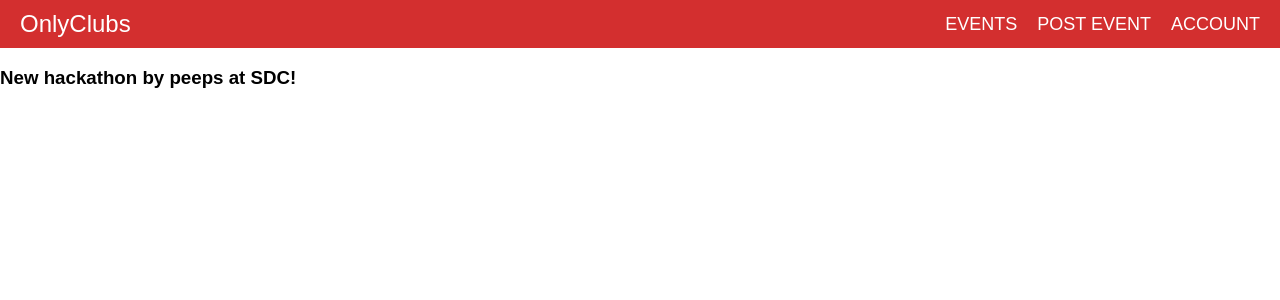
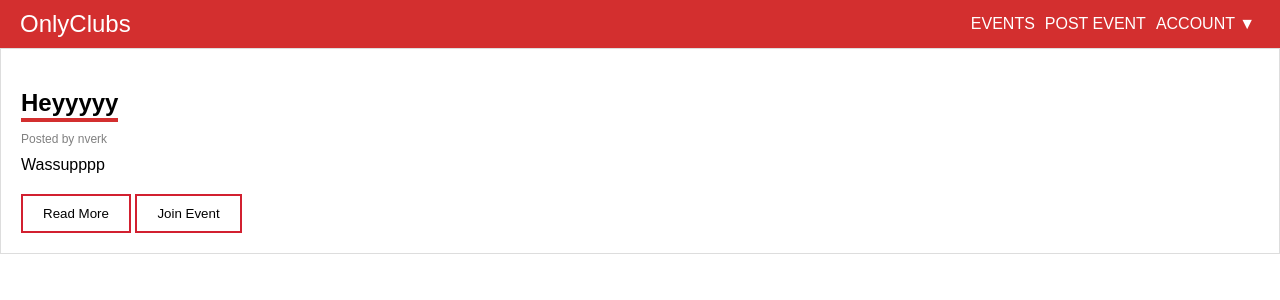
Before and after one commit to comp380-F/CSUConnect, a Flask app: page / in a window 1280 px wide. Shown: the top 300 px of the page. Run offline with Flask 3, Linux system fonts and the light colour scheme; a user stored in the database is signed in.

Commit message:
Added login/register pages, created styles, loading posts correctly

```diff
--- a/app/__init__.py
+++ b/app/__init__.py
@@ -7,7 +7,7 @@ from config import Config
 
 db = SQLAlchemy()
 login_manager = LoginManager()
-login_manager.login_view = 'login' # Specifying the login view
+login_manager.login_view = '/login' # Specifying the login view
 
 def create_app(config_class=Config):
     app = Flask(__name__)
--- a/app/models.py
+++ b/app/models.py
@@ -12,6 +12,7 @@ class User(db.Model, UserMixin):
 
 class Post(db.Model):
     id = db.Column(db.Integer, primary_key=True)
+    title = db.Column(db.String(200), nullable=False)
     content = db.Column(db.String(200), nullable=False)
     date_created = db.Column(db.DateTime, default=datetime.utcnow)
     user_id = db.Column(db.Integer, db.ForeignKey('user.id'))
--- a/app/routes.py
+++ b/app/routes.py
@@ -8,7 +8,9 @@ bp = Blueprint('main', __name__)
 
 @bp.route('/', methods=['GET', 'POST'])
 def index():
-    return render_template('index.html')
+    posts = Post.query.order_by(Post.date_created).all()
+    users = User.query.order_by(User.id).all()
+    return render_template('index.html', posts=posts, user=current_user)
 
 @bp.route('/register', methods=['GET', 'POST'])
 def register():
@@ -26,7 +28,7 @@ def register():
         except:
             return 'Failed to register user'
 
-    return render_template('register.html')
+    return render_template('register.html', user=current_user)
 
 @bp.route('/login', methods=['GET', 'POST'])
 def login():
@@ -42,7 +44,7 @@ def login():
         else:
             flash('Login failed. Check your username and password.')
 
-    return render_template('login.html')
+    return render_template('login.html', user=current_user)
 
 @bp.route('/logout')
 def logout():
@@ -51,14 +53,17 @@ def logout():
 
 # Routes
 
-@bp.route('/new_post', methods=['POST', 'GET'])
+@bp.route('/new-post', methods=['POST', 'GET'])
+@login_required
 def new_post():
     if request.method == 'POST':
         if not current_user.is_authenticated:
             return redirect('/login')
 
+        post_title = request.form['title']
         post_content = request.form['content']
-        new_post = Post(content=post_content, user_id=current_user.id)
+
+        new_post = Post(title=post_title, content=post_content, user_id=current_user.id)
 
         try:
             db.session.add(new_post)
@@ -69,7 +74,7 @@ def new_post():
     else:
         posts = Post.query.order_by(Post.date_created).all()
 
-        return render_template("new_post.html", posts=posts)
+        return render_template("new-post.html", posts=posts)
 
 
 @bp.route('/delete/<int:id>')
--- a/app/static/css/header.css
+++ b/app/static/css/header.css
@@ -1,5 +1,4 @@
-.site-header
-{
+.site-header {
     background-color: #D32F2F;
     /* Nice red color */
     color: white;
@@ -9,32 +8,75 @@
     padding: 10px 20px;
 }
 
-.title
-{
+.title {
     font-size: 24px;
 }
 
-.navbar ul
-{
-    list-style: none;
-    display: flex;
-    margin: 0;
-    padding: 0;
+.title a {
+    text-decoration: none;
+    color: white;
 }
 
-.navbar ul li
-{
-    margin-left: 20px;
+.title a:hover {
+    color: #fff4f4;
 }
 
-.navbar ul li a
-{
-    color: white;
-    text-decoration: none;
-    font-size: 18px;
+/* Navbar styles */
+
+.navbar ul {
+    list-style-type: none;
+    padding: 0;
+    margin: 0;
+    display: flex;
 }
 
-.navbar ul li a:hover
-{
-    text-decoration: underline;
+.navbar li {
+    position: relative;
 }
+
+.navbar a {
+    text-decoration: none;
+    color: white;
+    padding: 5px;
+}
+
+/* Navbar dropdown */
+
+.dropdown-content {
+    right: 0;
+    top: 25px;
+    display: none !important;
+    position: absolute;
+    background-color: #f9f9f9;
+    box-shadow: 0px 8px 16px 0px rgba(0, 0, 0, 0.2);
+    z-index: 1;
+}
+
+.dropdown:hover .dropdown-content {
+    display: block !important;
+}
+
+.dropdown-content li {
+    float: left;
+    padding: 12px 16px;
+    text-decoration: none;
+    display: block;
+    text-align: left;
+    margin: 0;
+}
+
+.dropdown-content li:hover {
+    background-color: #f1f1f1;
+}
+
+.dropdown-content a {
+    color: black;
+    padding: 12px 16px;
+    text-decoration: none;
+    display: block;
+    width: 100%;
+}
+
+.dropdown>a:after {
+    content: " ▼";
+}
--- a/app/static/css/main.css
+++ b/app/static/css/main.css
@@ -44,3 +44,73 @@ td
 {
     width: 70%;
 }
+
+/* body
+{
+    font-family: Arial, sans-serif;
+    padding: 20px;
+    background-color: #f5f5f5;
+} */
+
+.post
+{
+    background-color: white;
+    padding: 20px;
+    border: 1px solid #ddd;
+    margin-bottom: 20px;
+}
+
+.post-title
+{
+    font-size: 24px;
+    position: relative;
+    display: inline-block;
+    padding-bottom: 5px;
+}
+
+.red-stripe
+{
+    position: absolute;
+    bottom: 0;
+    left: 0;
+    right: 0;
+    height: 4px;
+    background-color: #D32F2F;
+    /* Red stripe under the title */
+}
+
+.post-author {
+    color: gray;
+    font-size: 12px;
+    margin: 0;
+    margin-top: -10;
+    padding: 0;
+}
+
+.post-content
+{
+    margin-top: 10px;
+}
+
+.buttons
+{
+    margin-top: 20px;
+}
+
+.btn {
+    padding: 10px 20px;
+    color: black;
+    border: 2px solid #D22030;
+    background-color: white;
+    cursor: pointer;
+    text-decoration: none;
+    display: inline-block;
+    transition: 0.2s all;
+}
+
+.btn:hover
+{
+    color: white;
+    border: 2px solid #D22030;
+    background-color: #D22030;
+}
--- a/app/templates/header.html
+++ b/app/templates/header.html
@@ -1,16 +1,27 @@
 {% block head %}
-<link rel="stylesheet" href="{{url_for('static', filename='css/header.css')}}">
-{% endblock %}
-
-{% block header %}
+<link
+  rel="stylesheet"
+  href="{{url_for('static', filename='css/header.css')}}"
+/>
+{% endblock %} {% block header %}
 <header class="site-header">
-    <div class="title">OnlyClubs</div>
-    <nav class="navbar">
-        <ul>
-            <li><a href="#events">EVENTS</a></li>
-            <li><a href="#post-event">POST EVENT</a></li>
-            <li><a href="#account">ACCOUNT</a></li>
+  <div class="title"><a href="/">OnlyClubs</a></div>
+  <nav class="navbar">
+    <ul class="navbar-ul">
+      <li><a href="#events">EVENTS</a></li>
+      <li><a href="/new-post">POST EVENT</a></li>
+      {% if user.is_authenticated %}
+      <li class="dropdown">
+        <a href="#account">ACCOUNT</a>
+        <ul class="dropdown-content">
+          <li><a href="/profile">Profile</a></li>
+          <li><a href="/logout">Sign Out</a></li>
         </ul>
-    </nav>
+      </li>
+      {% else %}
+      <li><a href="/login">LOGIN</a></li>
+      {% endif %}
+    </ul>
+  </nav>
 </header>
 {% endblock %}
--- a/app/templates/index.html
+++ b/app/templates/index.html
@@ -1,14 +1,19 @@
-{% extends 'base.html' %}
-
-{% block head %}
+{% extends 'base.html' %} {% block head %}
 <title>OnlyClubs</title>
-{% endblock %}
-
-{% include 'header.html' %}
-
-
-{% block body %}
-<div class="post">
-    <h3>New hackathon by peeps at SDC!</h3>
+{% endblock %} {% include 'header.html' %} {% block body %}
+<div class="container">
+  {% for post in posts %}
+  <div class="post">
+    <h2 class="post-title">{{ post.title }}<span class="red-stripe"></span></h2>
+    <p class="post-author">Posted by {{ post.user.username }}</p>
+    <p class="post-content">{{ post.content }}</p>
+    <div class="buttons">
+      <button class="btn">Read More</button>
+      <button class="btn">Join Event</button>
+    </div>
+  </div>
+  {% else %}
+  <p>No posts found.</p>
+  {% endfor %}
 </div>
 {% endblock %}
```
Also changed, not shown: app/static/css/login.css (added, +77 -0 lines), app/static/css/newpost.css (added, +54 -0 lines), app/static/css/register.css (added, +56 -0 lines), app/templates/login.html (+21 -12 lines), app/templates/new-post.html (added, +21 -0 lines), app/templates/new_post.html (deleted, +0 -41 lines), app/templates/register.html (+30 -12 lines), instance/app.db.
